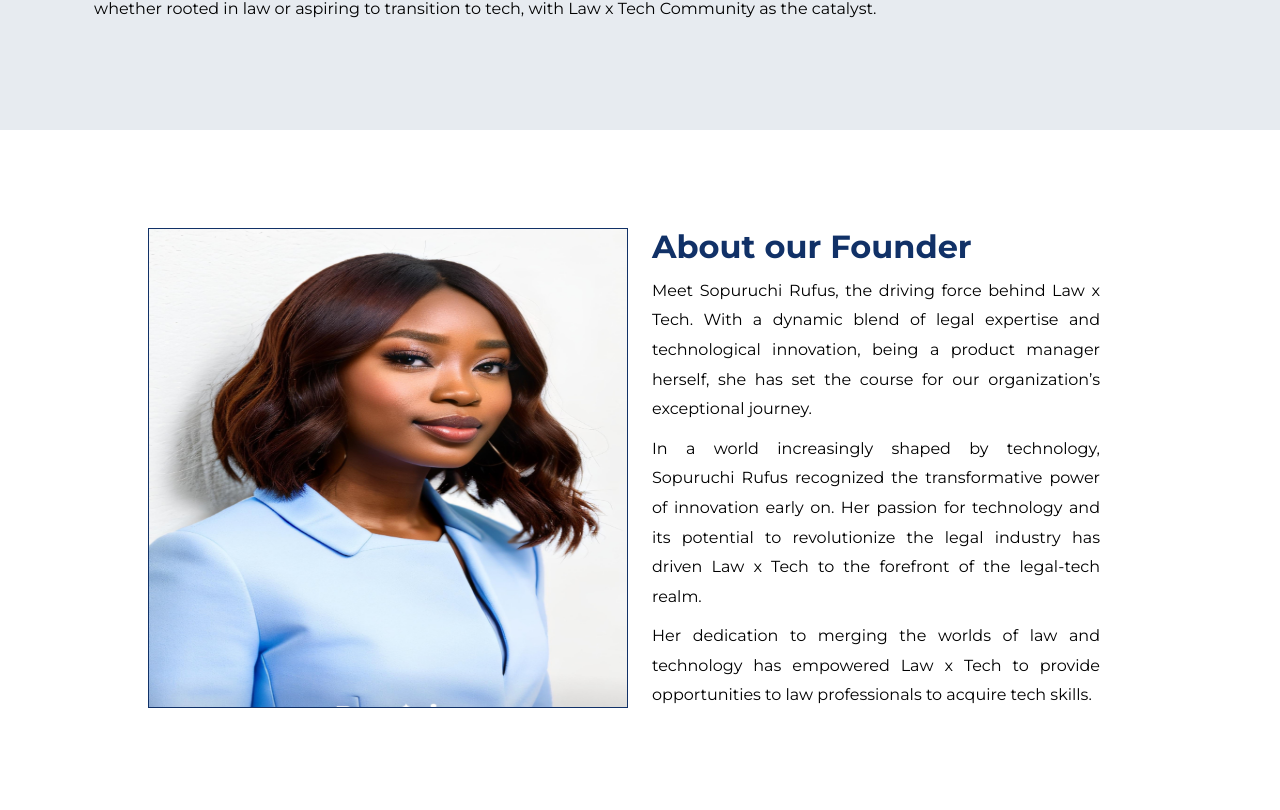
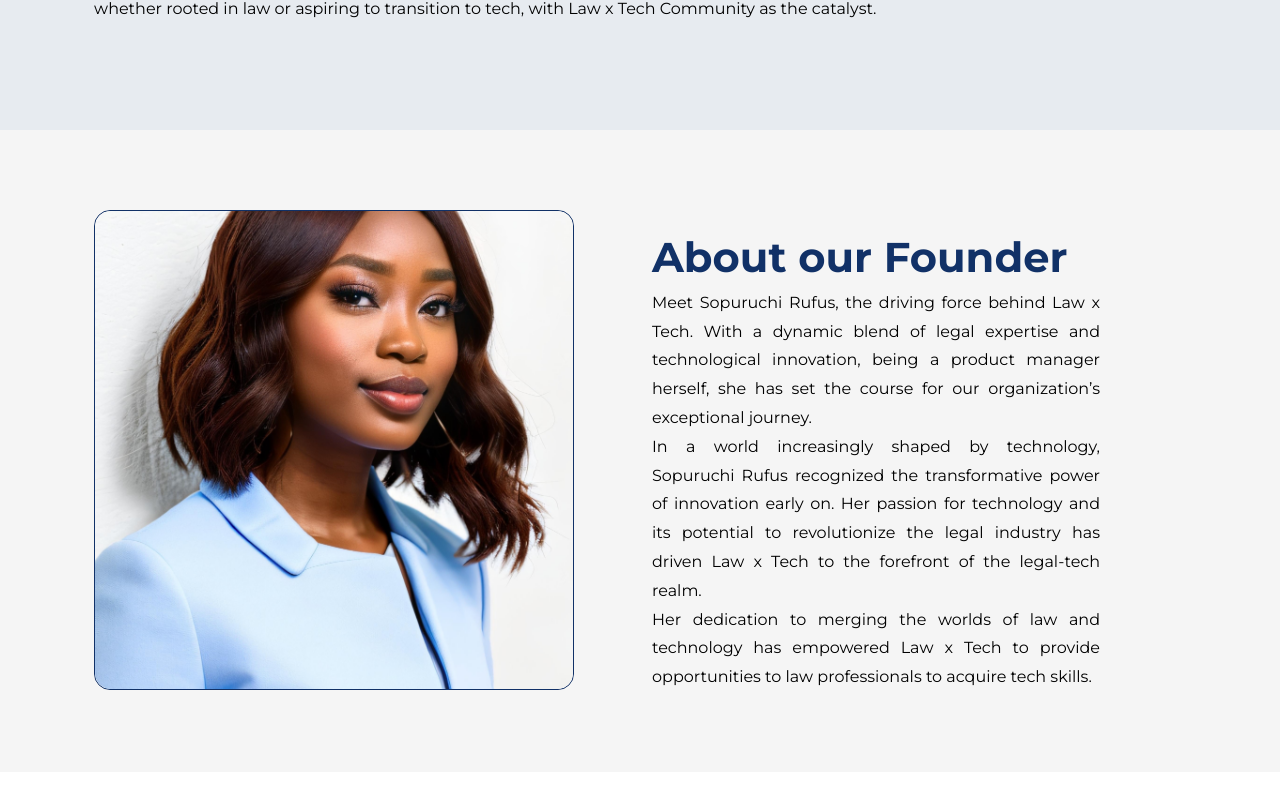
Before and after one commit to LawxTech/LawXTech, a React (Create React App) app: page /about-us in a window 1280 px wide. Shown: the part 1710-2520 px from the top of the page. Built offline with nearby package versions, Linux system fonts and the light colour scheme.

Commit message:
update Founder.tsx

```diff
--- a/src/components/About/Founder.tsx
+++ b/src/components/About/Founder.tsx
@@ -1,115 +1,45 @@
-import { Box, Container, Typography } from "@mui/material";
+import { Box, Container } from "@mui/material";
 import React from "react";
 
 const Founder: React.FC = () => {
   return (
     <div>
-      <section
-        style={{
-          padding: "6.13rem 4.38rem",
-        }}
-      >
-        <Container
-          maxWidth="lg"
-          style={{
-            backgroundColor: "#fff",
-            display: "grid",
-            gridTemplateColumns: "1fr 1fr",
-            gridGap: "1.5rem",
-          }}
-        >
-          <Box
-            sx={{
-              width: "100%",
-              display: "flex",
-              justifyContent: "end",
-            }}
-          >
-            <Box
-              sx={{
-                height: "30rem",
-                width: "30rem",
-                border: "1px solid #113167",
-              }}
-            >
+      <section className="py-[5rem] px-[1.5rem] lg:px-[4.38rem] bg-[#F5F5F5] ">
+        <Container maxWidth="lg" className="grid grid-cols-2 gap-[1.5rem] ">
+          <div className="grid grid-cols-2 gap-[1.5rem]">
+            <div className="rounded-[1rem] border border-[#113167] w-[30rem] h-[30rem] ">
               <img
                 src="/images/sopuruchi.jpeg"
                 alt="about the founder"
-                style={{
-                  objectFit: "fill",
-                  width: "100%",
-                  height: "100%",
-                }}
+                className="w-full h-full rounded-[1rem] object-cover object-center"
               />
-            </Box>
-          </Box>
-
-          <Box
-            sx={{
-              width: "100%",
-            }}
-          >
-            <Typography
-              variant="h3"
-              sx={{
-                color: "#113167",
-              }}
-            >
-              About our Founder
-            </Typography>
-            <Box
-              sx={{
-                width: "28rem",
-              }}
-            >
-              <Typography
-                variant="body1"
-                fontWeight={400}
-                sx={{
-                  marginBottom: "0.625rem",
-                  lineHeight: "1.85",
-                  textAlign: "justify",
-                  textJustify: "auto",
-                }}
-              >
-                Meet Sopuruchi Rufus, the driving force behind Law x Tech. With
-                a dynamic blend of legal expertise and technological innovation,
-                being a product manager herself, she has set the course for our
-                organization’s exceptional journey.
-              </Typography>
-
-              <Typography
-                variant="body1"
-                fontWeight={400}
-                sx={{
-                  marginBottom: "0.625rem",
-                  lineHeight: "1.85",
-                  textAlign: "justify",
-                  textJustify: "auto",
-                }}
-              >
-                In a world increasingly shaped by technology, Sopuruchi Rufus
-                recognized the transformative power of innovation early on. Her
-                passion for technology and its potential to revolutionize the
-                legal industry has driven Law x Tech to the forefront of the
-                legal-tech realm.
-              </Typography>
-              <Typography
-                variant="body1"
-                fontWeight={400}
-                sx={{
-                  marginBottom: "0.625rem",
-                  lineHeight: "1.85",
-                  textAlign: "justify",
-                  textJustify: "auto",
-                }}
-              >
-                Her dedication to merging the worlds of law and technology has
-                empowered Law x Tech to provide opportunities to law
-                professionals to acquire tech skills.
-              </Typography>
-            </Box>
-          </Box>
+            </div>
+            <div>
+              <h3 className="text-[#113167] text-[2rem] lg:text-[2.6rem] font-bold mt-[1rem] ">
+                About our Founder
+              </h3>
+              <div className="max-w-[28rem] grid gap-[0.875remrem] ">
+                <p className="text-[1rem] text-justify font-[400] leading-[1.8rem] ">
+                  Meet Sopuruchi Rufus, the driving force behind Law x Tech.
+                  With a dynamic blend of legal expertise and technological
+                  innovation, being a product manager herself, she has set the
+                  course for our organization’s exceptional journey.
+                </p>
+                <p className="text-[1rem] text-justify font-[400] leading-[1.8rem] ">
+                  In a world increasingly shaped by technology, Sopuruchi Rufus
+                  recognized the transformative power of innovation early on.
+                  Her passion for technology and its potential to revolutionize
+                  the legal industry has driven Law x Tech to the forefront of
+                  the legal-tech realm.
+                </p>
+                <p className="text-[1rem] text-justify font-[400] leading-[1.8rem] ">
+                  Her dedication to merging the worlds of law and technology has
+                  empowered Law x Tech to provide opportunities to law
+                  professionals to acquire tech skills.
+                </p>
+              </div>
+            </div>
+          </div>
         </Container>
       </section>
     </div>
```
